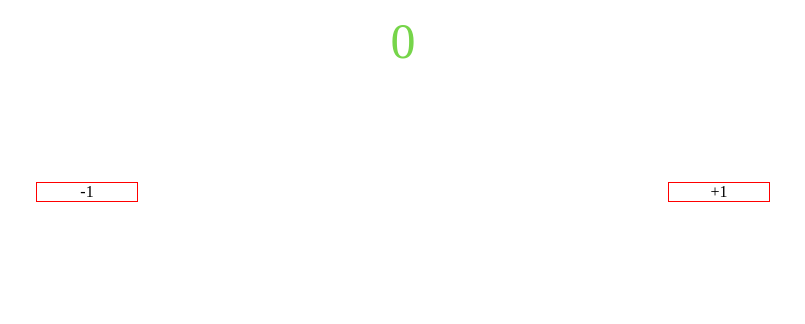
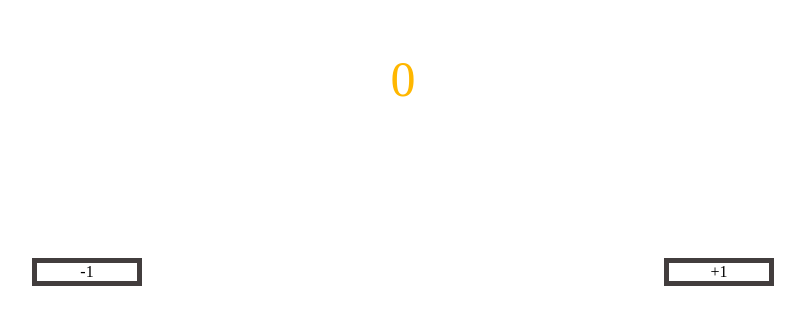
Before and after one commit to suleyman-js/Cliker, a plain HTML site: page index.html in a window 1280 px wide. Shown: the whole page, without its empty margins (237-1042 px from the left). Drawn offline with Linux system fonts and the light colour scheme.

Commit message:
Petits changements

```diff
--- a/index.html
+++ b/index.html
@@ -2,8 +2,8 @@
   <head>
     <style>
       #counter {
-        color: rgb(118, 213, 74);
-        margin: 12px;
+        color: rgb(255, 183, 0);
+        margin: 50px;
         text-align: center;
         font-size: 50px;
       }
@@ -13,7 +13,7 @@
       }
 
       .btn {
-        border: 1px red solid;
+        border: 5px rgb(66, 61, 61) solid;
         text-align: center;
         width: 100px;
         margin-left: auto;
```
